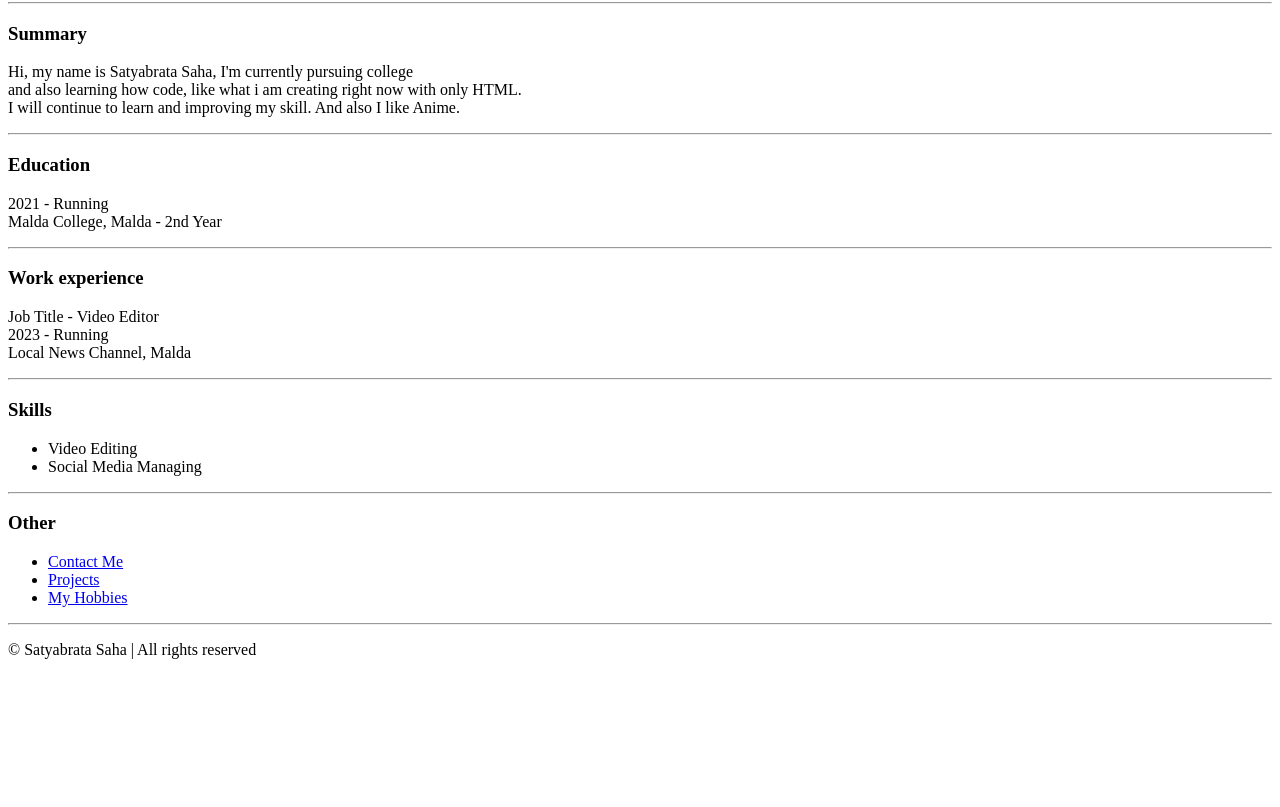
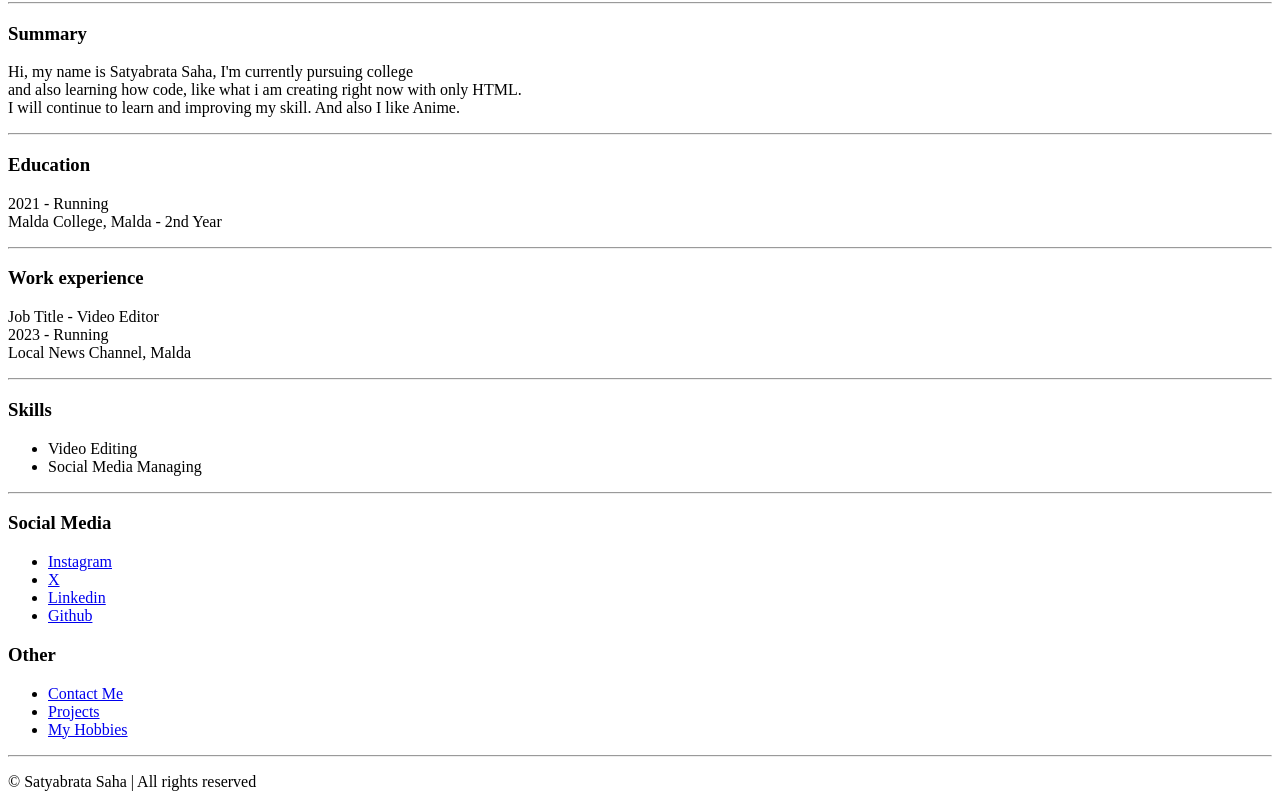
Before and after one commit to satyabrata-saha/resume, a plain HTML site: page Index.html in a window 1280 px wide. Shown: the part 277-1084 px from the top of the page. Before the commit the page ends 952 px from the top, so only its background shows below. Drawn offline with Linux system fonts and the light colour scheme.

Commit message:
social media

```diff
--- a/Index.html
+++ b/Index.html
@@ -50,6 +50,15 @@
      </ul>
      <hr>
 
+     <!-- social media -->
+    <h3>Social Media</h3>
+    <ul>
+        <li><a href="https://www.instagram.com/satyabrata_saha_/">Instagram</a></li>
+        <li><a href="https://x.com/satya_saha_">X</a></li>
+        <li><a href="https://www.linkedin.com/in/satyabrata-saha/">Linkedin</a></li>
+        <li><a href="https://github.com/satyabrata-saha">Github</a></li>
+    </ul>
+
      <!-- other pages -->
       <h3>Other</h3>
       <ul>
```
